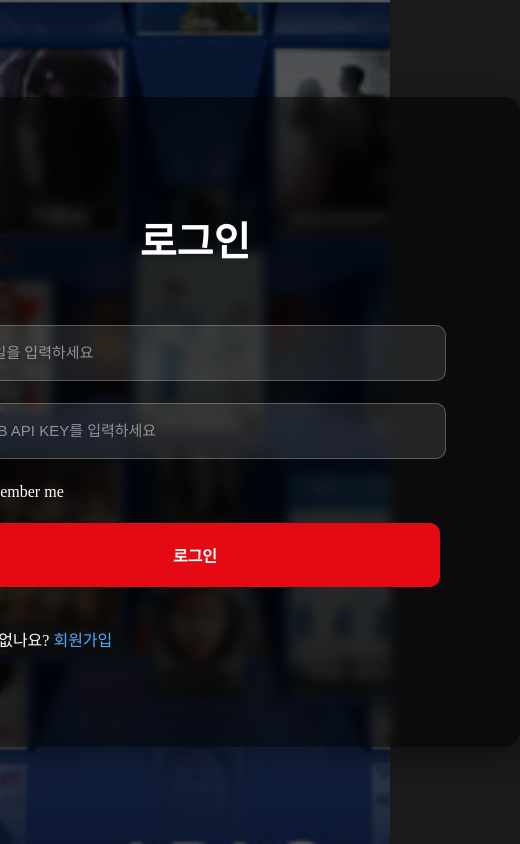
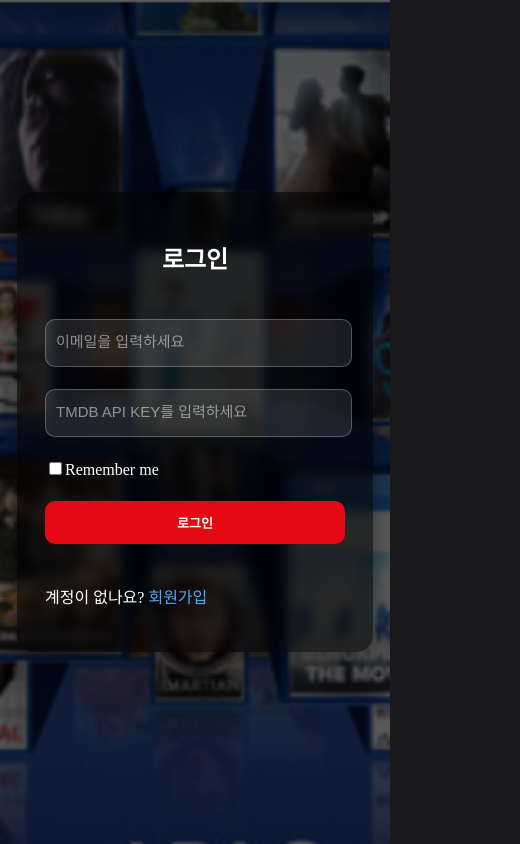
Before and after one commit to Yun-hanseo/pb_pj, a Vue app: page /#/signin in a window 390 px wide. Shown: the whole page, 520 px wide, since content can reach past the window. Built offline with nearby package versions, Linux system fonts and the light colour scheme.

Commit message:
로그인 파트 모바일 버전 수정

```diff
--- a/src/components/login/AuthContainer.vue
+++ b/src/components/login/AuthContainer.vue
@@ -153,4 +153,56 @@ html, body {
   from { opacity: 0; transform: translateY(16px); }
   to { opacity: 1; transform: translateY(0); }
 }
+
+@media (max-width: 900px) {
+  .auth-card {
+    width: 420px;
+    padding: 60px;
+  }
+  .auth-title {
+    font-size: 34px;
+  }
+  .input-group input {
+    font-size: 15px;
+  }
+}
+
+@media (max-width: 480px) {
+  .auth-card {
+    width: 300px;
+    padding: 28px;
+  }
+  .auth-title {
+    font-size: 24px;
+  }
+  .input-group input {
+    font-size: 13px;
+    padding: 8px 10px;
+  }
+  .auth-btn {
+    padding: 12px;
+    font-size: 13px;
+  }
+}
+
+@media (max-width: 360px) {
+  .auth-card {
+    width: 260px;
+    padding: 24px;
+  }
+
+  .auth-title {
+    font-size: 20px;
+  }
+
+  .auth-btn {
+    padding: 10px;
+    font-size: 12px;
+  }
+
+  .input-group input {
+    font-size: 12px;
+  }
+}
+
 </style>
```
